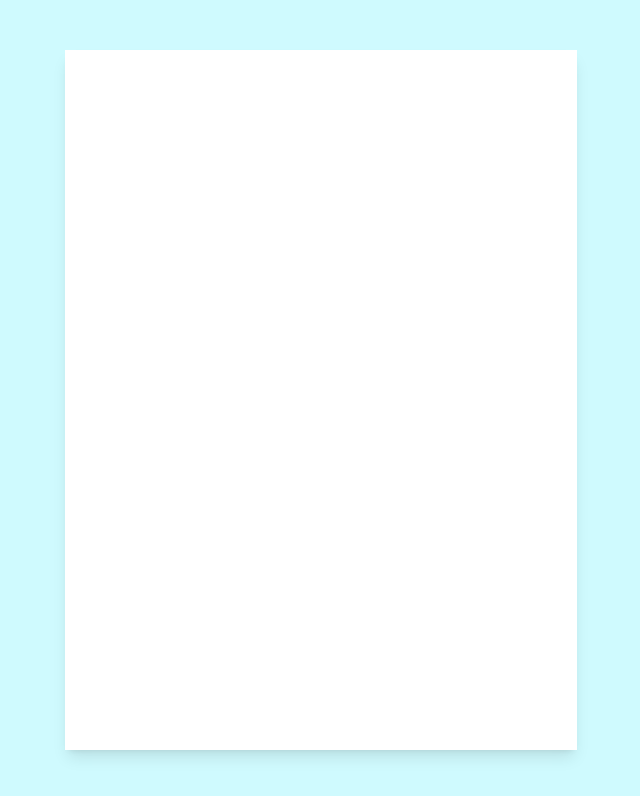
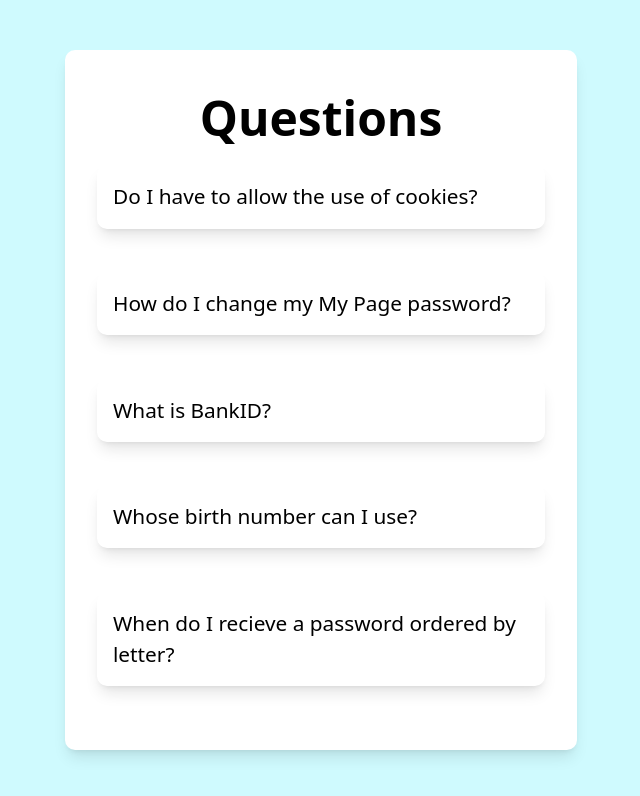
Before and after one commit to BRivasTorres/Practicas-con-react, a React (Vite) app in the folder Accordion/: page / in a window 1280 px wide. Shown: the top 796 px of the page, without its empty margins (319-959 px from the left). Built offline with nearby package versions, Linux system fonts and the light colour scheme.

Commit message:
Instalacion de libreria de iconos

```diff
--- a/Accordion/package.json
+++ b/Accordion/package.json
@@ -10,6 +10,9 @@
     "preview": "vite preview"
   },
   "dependencies": {
+    "@fortawesome/fontawesome-svg-core": "^6.4.2",
+    "@fortawesome/free-solid-svg-icons": "^6.4.2",
+    "@fortawesome/react-fontawesome": "^0.2.0",
     "react": "^18.2.0",
     "react-dom": "^18.2.0"
   },
--- a/Accordion/src/components/Accordion.jsx
+++ b/Accordion/src/components/Accordion.jsx
@@ -1,6 +1,10 @@
+import Question from "./Question";
+
 const Accordion = () => {
 	return (
-		<div className="bg-[#FFFFFF] w-[40%] max-w-[1000px] h-[700px] shadow-lg "></div>
+		<div className="bg-[#FFFFFF] w-[40%] max-w-[1000px] h-[700px] shadow-lg rounded-[10px] ">
+			<Question />
+		</div>
 	);
 };
 
--- /dev/null
+++ b/Accordion/src/components/Question.jsx
@@ -0,0 +1,25 @@
+import data from "../mocks//data";
+
+const Question = () => {
+	return (
+		<div className="p-[2rem] h-[100%]  flex flex-col justify-between">
+			<h2 className="text-center text-[3rem] font-semibold ">
+				Questions
+			</h2>
+			{data.map((element) => {
+				return (
+					<div
+						key={element.id}
+						className=" p-[1rem] shadow-lg mb-8 rounded-[10px]"
+					>
+						<div>
+							<h3 className="text-[1.3rem]">{element.title}</h3>
+						</div>
+					</div>
+				);
+			})}
+		</div>
+	);
+};
+
+export default Question;
```
Also changed, not shown: 1 other file (tests, documents, lock files or other folders).
